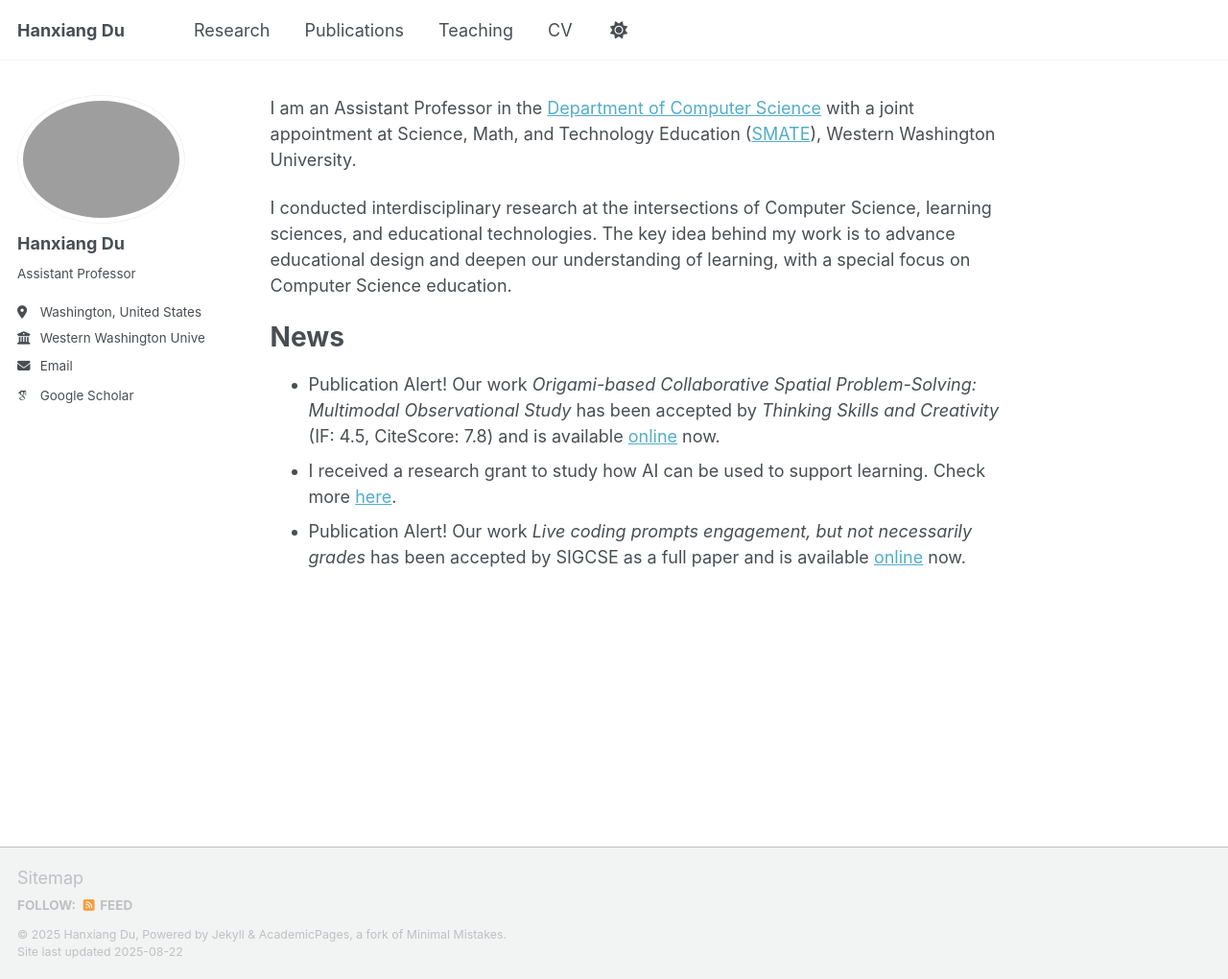
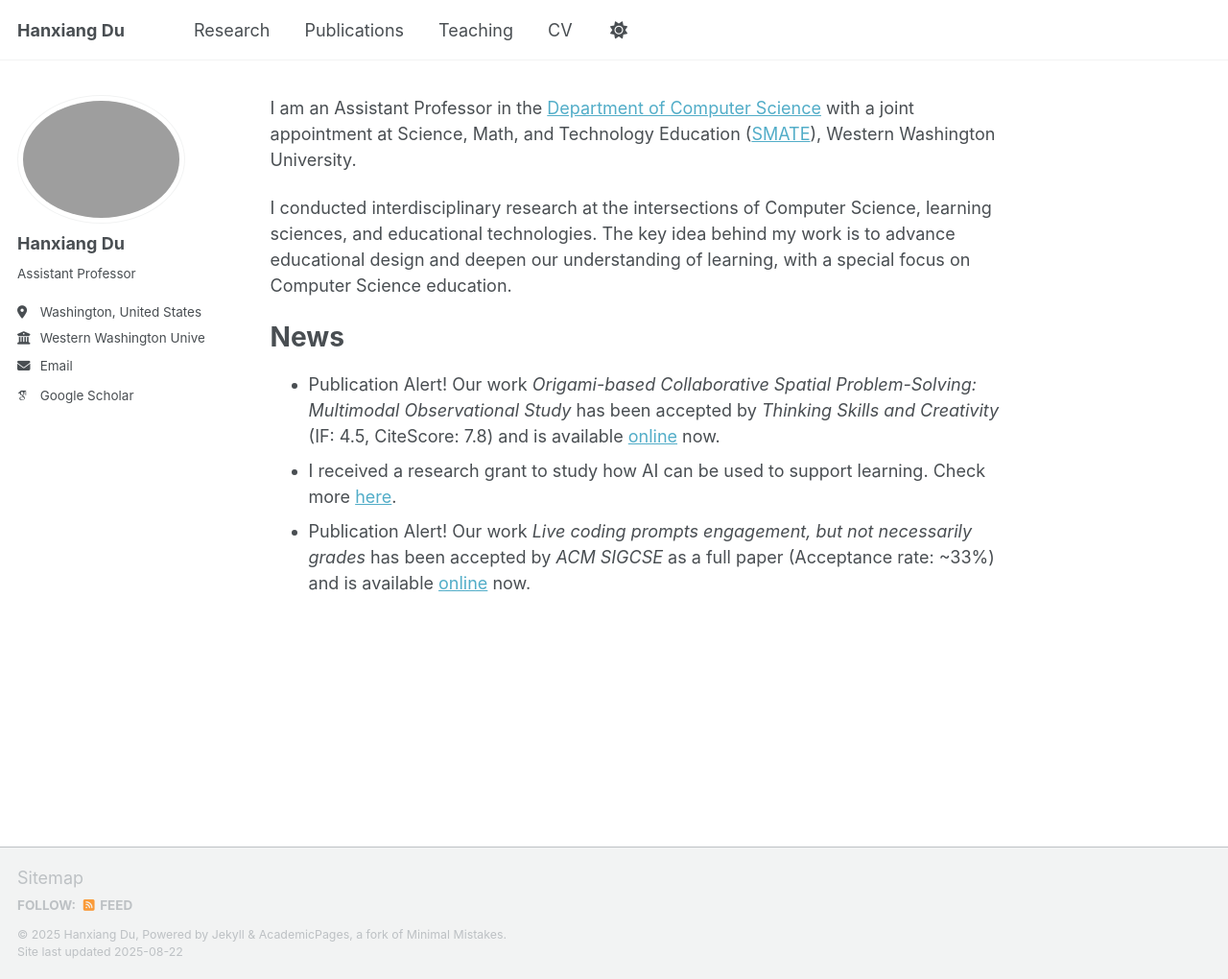
Before and after one commit to HXDU/HD.github.io, a Jekyll site: the page built from _pages/about.md, in a window 1280 px wide and 1020 px high. Shown: the whole window at 96% size. Built offline with Jekyll 4.4.1, drawn with Linux system fonts in a browser that asks for light colours; some web fonts are replaced; a script that is not in the unit is left out.

Commit message:
Update about.md

```diff
--- a/_pages/about.md
+++ b/_pages/about.md
@@ -14,4 +14,4 @@ News
 
 * Publication Alert! Our work *Origami-based Collaborative Spatial Problem-Solving: Multimodal Observational Study* has been accepted by *Thinking Skills and Creativity* (IF: 4.5, CiteScore: 7.8) and is available [online](https://www.sciencedirect.com/science/article/pii/S1871187125001695) now.
 * I received a research grant to study how AI can be used to support learning. Check more [here](https://news.wwu.edu/wwus-hanxiang-du-and-the-university-of-florida-partner-to-study-ai-enhanced-learning).
-* Publication Alert! Our work *Live coding prompts engagement, but not necessarily grades* has been accepted by SIGCSE as a full paper and is available [online](https://dl.acm.org/doi/abs/10.1145/3641554.3701794) now.
+* Publication Alert! Our work *Live coding prompts engagement, but not necessarily grades* has been accepted by *ACM SIGCSE* as a full paper (Acceptance rate: ~33%) and is available [online](https://dl.acm.org/doi/abs/10.1145/3641554.3701794) now.
```
